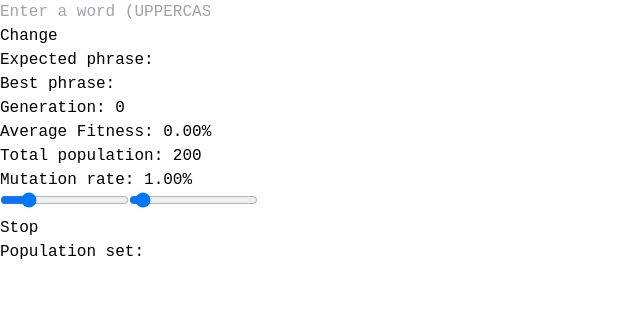
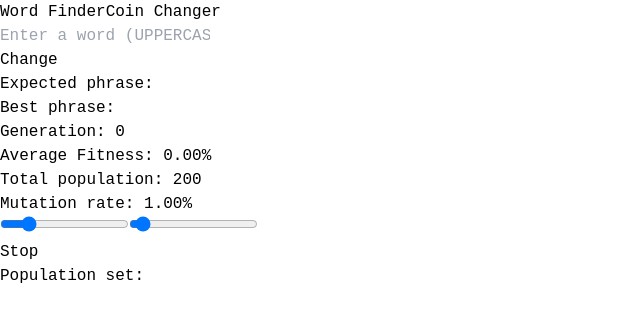
Before and after one commit to ArielFJ/GeneticAlgorithms, a React (Vite) app: page / in a window 1280 px wide. Shown: the top 322 px of the page, without its empty margins (0-640 px from the left). Built offline with nearby package versions, Linux system fonts and the light colour scheme; a web font is replaced by a local one.

Commit message:
feat: :sparkles: Integrate React Router

```diff
--- a/package.json
+++ b/package.json
@@ -11,6 +11,7 @@
   "dependencies": {
     "react": "^18.2.0",
     "react-dom": "^18.2.0",
+    "react-router-dom": "^6.10.0",
     "zustand": "^4.3.6"
   },
   "devDependencies": {
--- a/src/App.tsx
+++ b/src/App.tsx
@@ -1,12 +1,11 @@
+import { RouterProvider } from "react-router-dom";
 import GAProvider from "./context/GAContext";
-import GeneticAlgorithm from "./views/GeneticAlgorithm";
+import router from "./routes";
 
 function App() {
   return (
     <GAProvider>
-      <div className="flex flex-col h-screen">
-        <GeneticAlgorithm />
-      </div>
+      <RouterProvider router={router} />
     </GAProvider>
   );
 }
--- /dev/null
+++ b/src/layouts/MainLayout.tsx
@@ -0,0 +1,30 @@
+import SearchBar from "../components/SearchBar";
+import { ROUTES } from "../routes/routes";
+import { Link } from "react-router-dom";
+
+function MainLayout({ children }: { children?: JSX.Element | JSX.Element[] }) {
+  return (
+    <div className="flex flex-col h-screen">
+        <div className="sticky top-0 bg-white p-2 z-10">
+          <nav className="flex justify-evenly mb-5">
+            {Object.keys(ROUTES).map((key) => {
+              const route = ROUTES[key];
+              return (
+                <Link
+                  key={route.key}
+                  to={route.path}
+                  className="underline text-sky-600"
+                >
+                  {route.label}
+                </Link>
+              );
+            })}
+          </nav>
+          <SearchBar />
+        </div>
+        <div className="overflow-hidden">{children}</div>
+    </div>
+  );
+}
+
+export default MainLayout;
--- /dev/null
+++ b/src/routes/index.tsx
@@ -0,0 +1,11 @@
+import { createBrowserRouter } from "react-router-dom";
+import { ROUTES } from "./routes";
+
+const router = createBrowserRouter(
+  Object.keys(ROUTES).map((key) => ({
+    path: ROUTES[key].path,
+    element: ROUTES[key].element,
+  }))
+);
+
+export default router;
--- /dev/null
+++ b/src/routes/routes.tsx
@@ -0,0 +1,24 @@
+import CoinChanger from "../views/CoinChanger";
+import GeneticAlgorithm from "../views/GeneticAlgorithm";
+
+interface Route {
+  path: string;
+  element: JSX.Element;
+  key: string;
+  label: string;
+}
+
+export const ROUTES: { [key: string]: Route } = {
+  HOME: {
+    path: "/",
+    element: <GeneticAlgorithm />,
+    key: "home",
+    label: "Word Finder",
+  },
+  COIN_CHANGER: {
+    path: "/coin-changer",
+    element: <CoinChanger />,
+    key: "coin-changer",
+    label: "Coin Changer",
+  },
+};
--- a/src/services/GA.ts
+++ b/src/services/GA.ts
@@ -88,7 +88,6 @@ export class GeneticAlgorithm {
     let counter = 0;
 
     this.generateInitialPopulation();
-    // console.log(this.population);
 
     while (!this.stopped && counter < maxIterations && !this.finished) {
       this.calculateFitness();
--- /dev/null
+++ b/src/views/CoinChanger/index.tsx
@@ -0,0 +1,11 @@
+import MainLayout from "../../layouts/MainLayout";
+
+function CoinChanger() {
+  return (
+    <MainLayout>
+      <div>CoinChanger</div>
+    </MainLayout>
+  );
+}
+
+export default CoinChanger;
--- a/src/views/GeneticAlgorithm/index.tsx
+++ b/src/views/GeneticAlgorithm/index.tsx
@@ -1,11 +1,11 @@
 import { useGAContext } from "../../context/GAContext";
-import SearchBar from "../../components/SearchBar";
 import Button from "../../components/atoms/Button";
 import Alert from "../../components/atoms/Alert";
 import GeneticAlgorithmFields from "../../components/GeneticAlgorithmFields";
 import PopulationSet from "./PopulationSet";
+import MainLayout from "../../layouts/MainLayout";
 
-function GeneticAlgorithm() {
+function GeneticAlgorithm(): JSX.Element {
   const {
     expectedPhrase,
     maxPopulation,
@@ -19,10 +19,8 @@ function GeneticAlgorithm() {
   } = useGAContext();
 
   return (
+    <MainLayout>
       <>
-      <div className="sticky top-0">
-        <SearchBar />
-      </div>
         <div className="grid grid-cols-2 h-full mt-2 p-2">
           <div>
             <h4 className="text-xl font-semibold">Expected phrase:</h4>
@@ -37,7 +35,9 @@ function GeneticAlgorithm() {
 
             <div className="mt-10 flex justify-center">
               {/* <Button onClick={resume}>Resume</Button> */}
-            <Button onClick={stop} disabled={stopped}>Stop</Button>
+              <Button onClick={stop} disabled={stopped}>
+                Stop
+              </Button>
             </div>
 
             <div className="mt-10 flex justify-center">
@@ -61,6 +61,7 @@ function GeneticAlgorithm() {
           </div>
         </div>
       </>
+    </MainLayout>
   );
 }
 
```
Also changed, not shown: 1 other file (tests, documents, lock files or other folders). Lines whose indentation alone changed are shown as unchanged.
